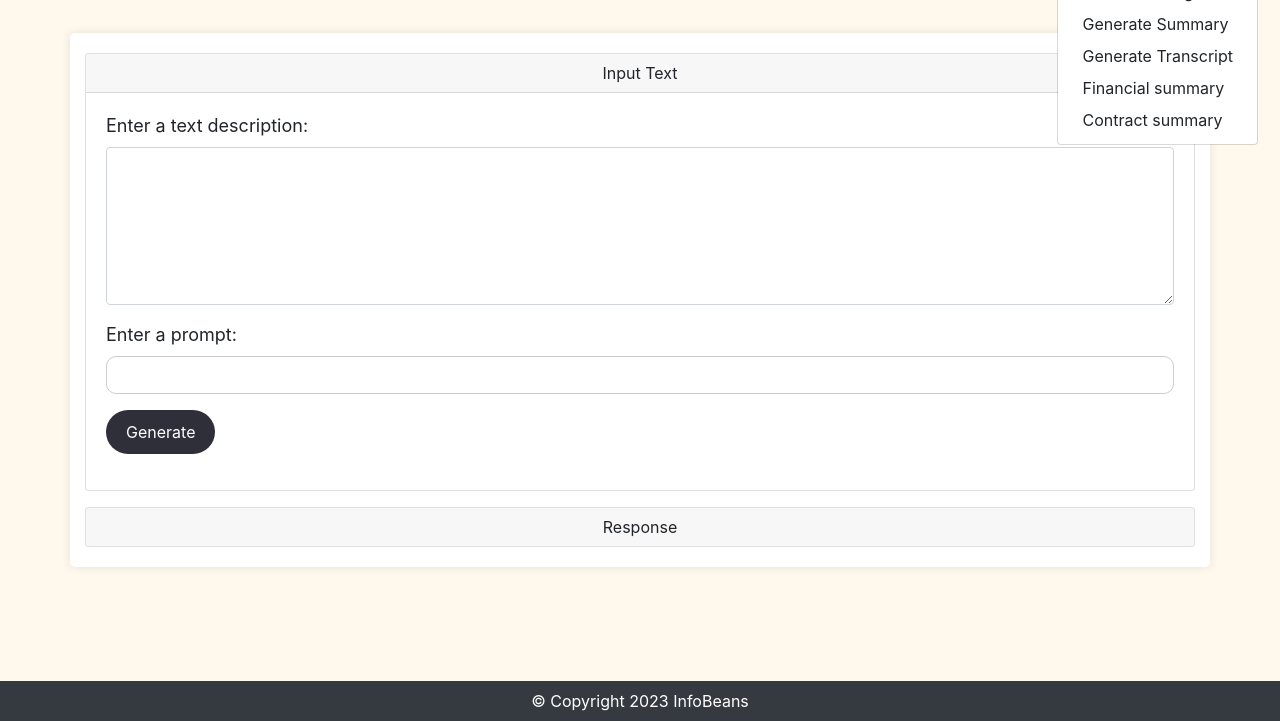
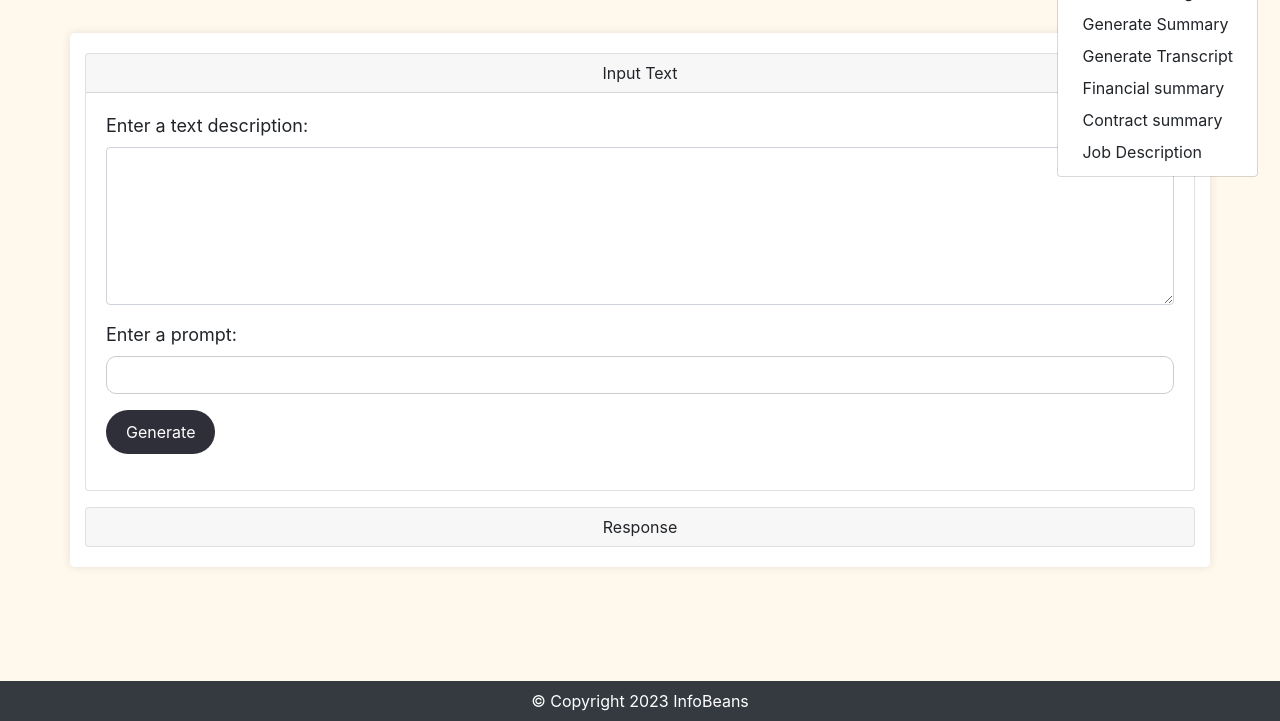
Before and after one commit to Hackersmate-Aditya/POC, a plain HTML site: page templates/generate_summary.html in a window 1280 px wide. Both pictures are taken after a click on the element 1255 px from the left and 32 px from the top of the page. Shown: the part 79-800 px from the top of the page. Drawn offline with nearby package versions, Linux system fonts and the light colour scheme.

Commit message:
Update generate_summary.html
add

```diff
--- a/templates/generate_summary.html
+++ b/templates/generate_summary.html
@@ -56,6 +56,7 @@
                 <a class="dropdown-item" href="/generate_transcript">Generate Transcript</a>
                 <a class="dropdown-item" href="/supportcall_summary_generation">Financial summary</a>
                 <a class="dropdown-item" href="/contract_summary_generation">Contract summary</a>
+                <a class="dropdown-item" href="/generate_job">Job Description</a>
             </div>
         </div>
 
```
